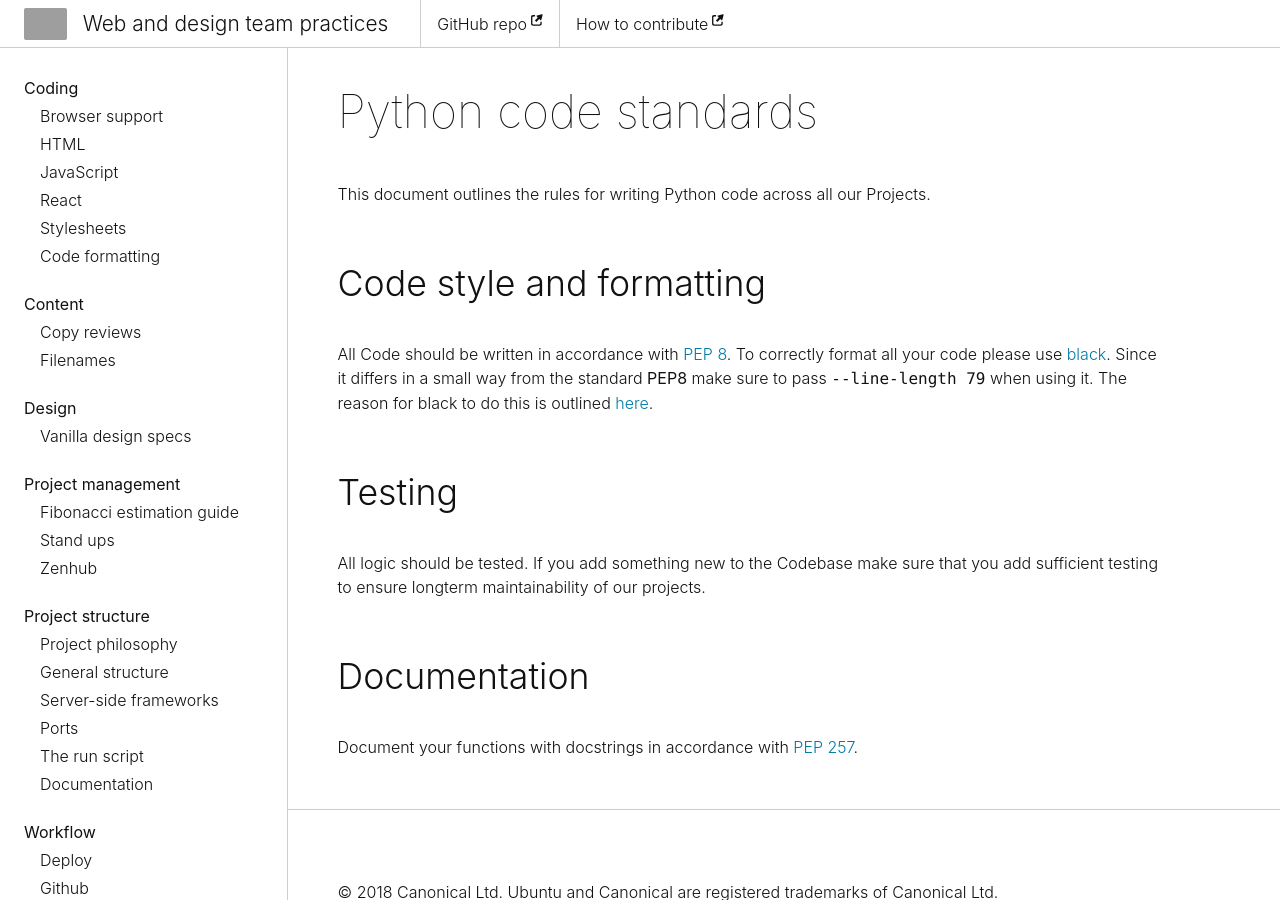
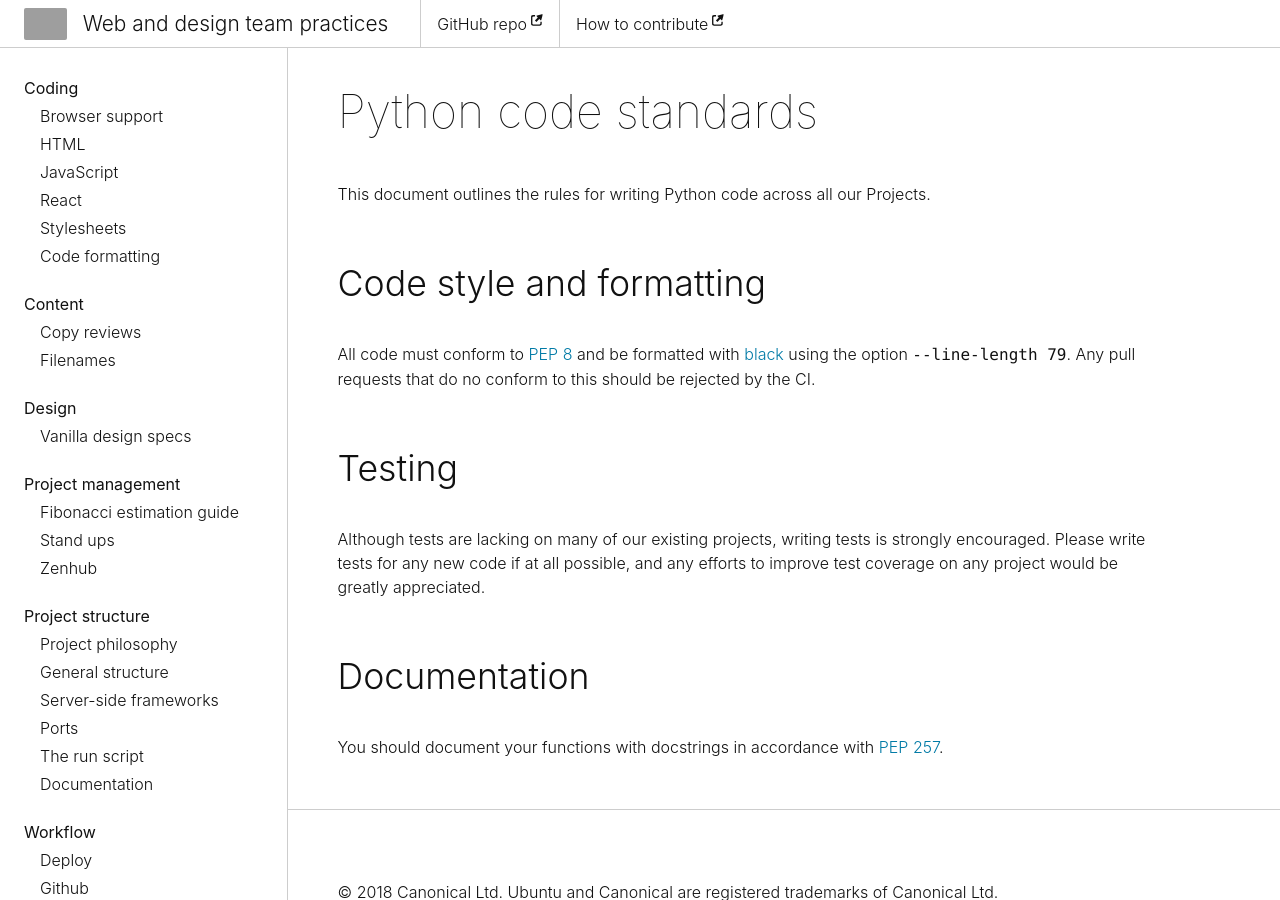
Before and after one commit to canonical-web-and-design/practices, a Jekyll site: the page built from coding/python.md, in a window 1280 px wide and 900 px high. Built offline with Jekyll 4.4.1, drawn with Linux system fonts in a browser that asks for light colours; some web fonts are replaced; our own code applies the rules of GitHub Pages for plain Markdown files; grey boxes are pictures that could not be loaded.

Commit message:
updates wording to be more clear

```diff
--- a/coding/python.md
+++ b/coding/python.md
@@ -8,13 +8,13 @@ This document outlines the rules for writing Python code across all our Projects
 
 ## Code style and formatting
 
-All Code should be written in accordance with [PEP 8](https://pep8.org/).
-To correctly format all your code please use [black](https://github.com/ambv/black). Since it differs in a small way from the standard **PEP8** make sure to pass `--line-length 79` when using it. The reason for black to do this is outlined [here](https://github.com/ambv/black#line-length).
+All code must conform to [PEP 8](https://pep8.org/) and be formatted with [black](https://github.com/ambv/black) using the option `--line-length 79`.
+Any pull requests that do no conform to this should be rejected by the CI.
 
 ## Testing
 
-All logic should be tested. If you add something new to the Codebase make sure that you add sufficient testing to ensure longterm maintainability of our projects.
+Although tests are lacking on many of our existing projects, writing tests is strongly encouraged. Please write tests for any new code if at all possible, and any efforts to improve test coverage on any project would be greatly appreciated.
 
 ## Documentation
 
-Document your functions with docstrings in accordance with [PEP 257](https://www.python.org/dev/peps/pep-0257/).
+You should document your functions with docstrings in accordance with [PEP 257](https://www.python.org/dev/peps/pep-0257/).
```
